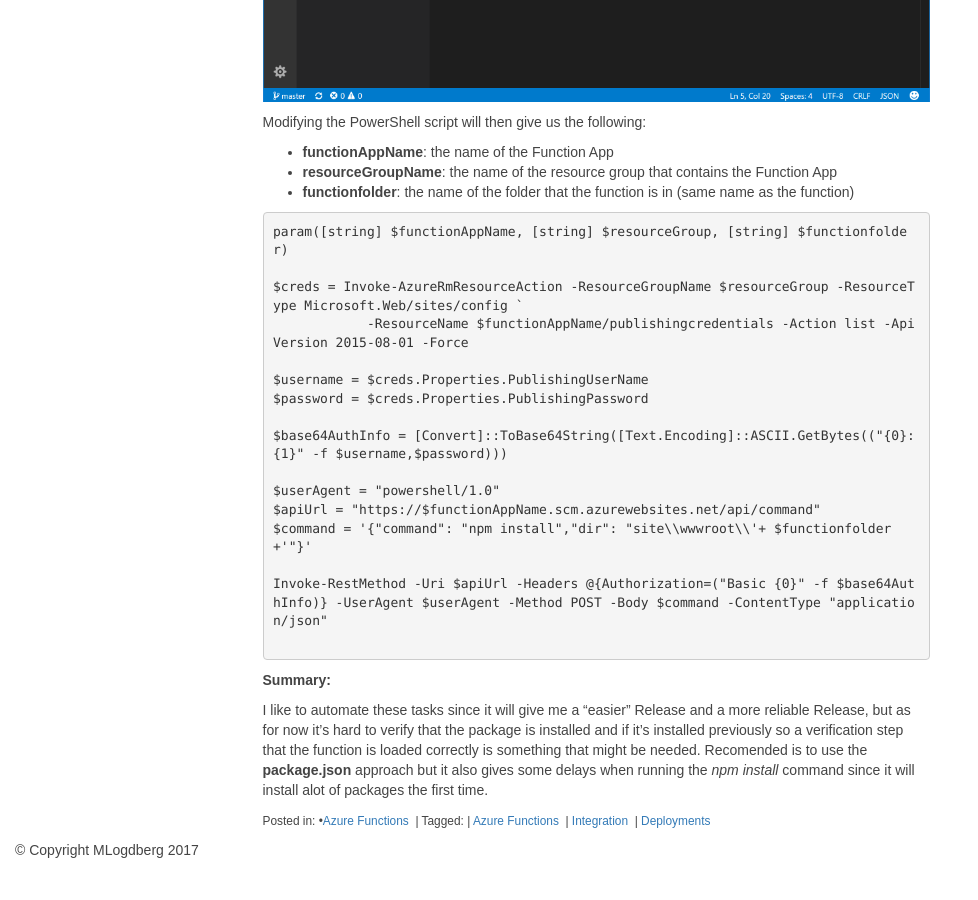
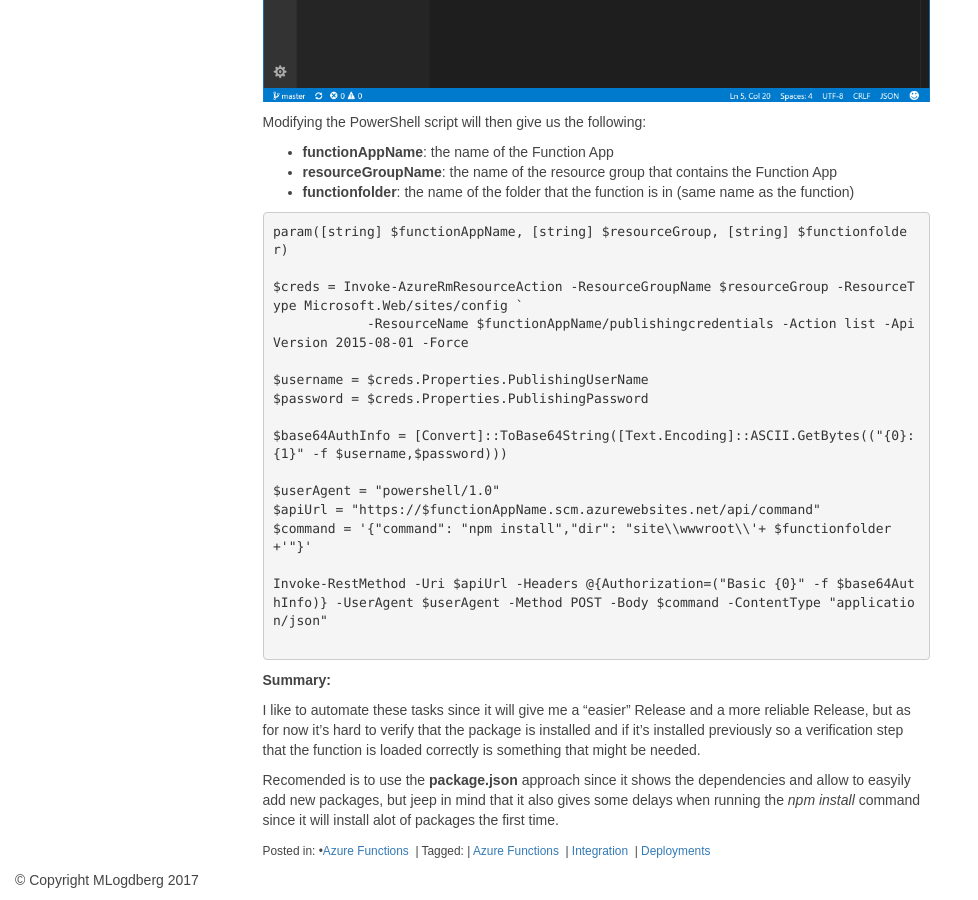
Before and after one commit to MLogdberg/mlogdberg.github.io, a Jekyll site: the page built from _posts/2017-11-01-AzureFunctions-npm-install-via-vsts.md, in a window 1280 px wide and 900 px high, scrolled down 2693 px. Shown: the whole window, without its empty margins (0-978 px from the left). Built offline with Jekyll 4.4.1, drawn with Linux system fonts in a browser that asks for light colours; nearby versions of some CDN libraries; some web fonts are replaced; comment, search, counter and statistics services are not loaded; before the commit the page ends 3563 px from its top, so only the background shows below that.

Commit message:
fixed merge

```diff
--- a/_posts/2017-11-01-AzureFunctions-npm-install-via-vsts.md
+++ b/_posts/2017-11-01-AzureFunctions-npm-install-via-vsts.md
@@ -119,4 +119,5 @@ Invoke-RestMethod -Uri $apiUrl -Headers @{Authorization=("Basic {0}" -f $base64A
 **Summary:**
 
 I like to automate these tasks since it will give me a "easier" Release and a more reliable Release, but as for now it's hard to verify that the package is installed and if it's installed previously so a verification step that the function is loaded correctly is something that might be needed.
-Recomended is to use the **package.json** approach but it also gives some delays when running the *npm install* command since it will install alot of packages the first time.
+
+Recomended is to use the **package.json** approach since it shows the dependencies and allow to easyily add new packages, but jeep in mind that it also gives some delays when running the *npm install* command since it will install alot of packages the first time.
```
